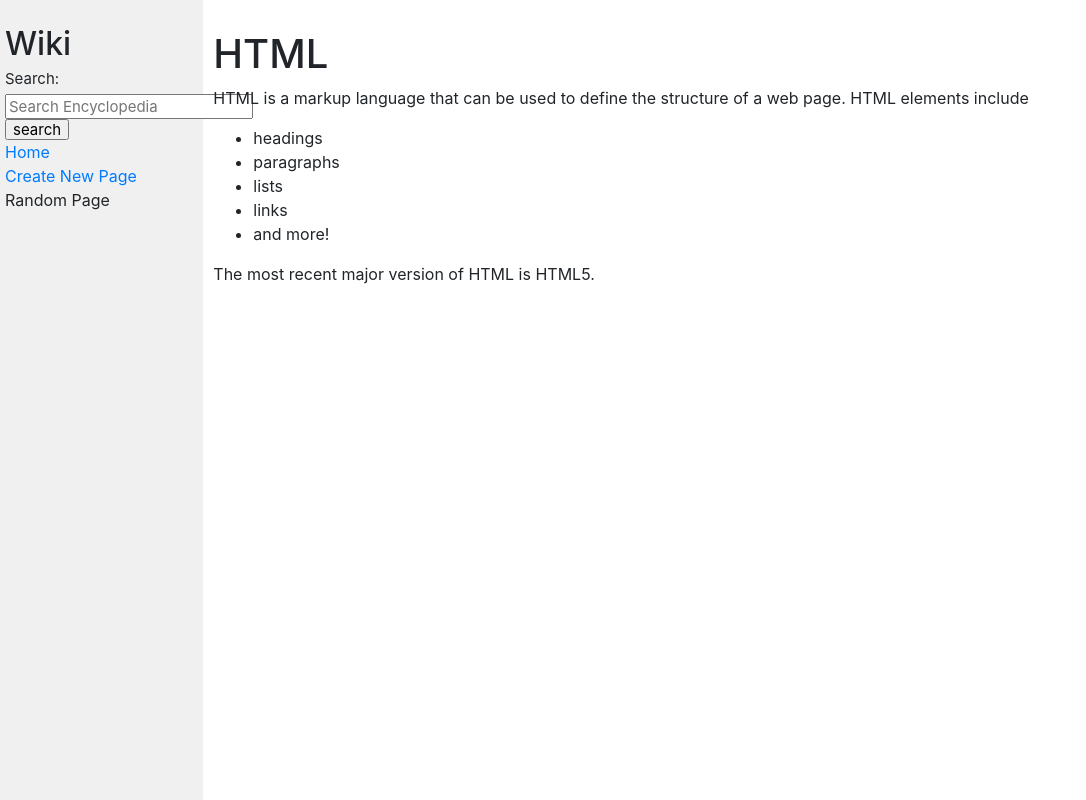
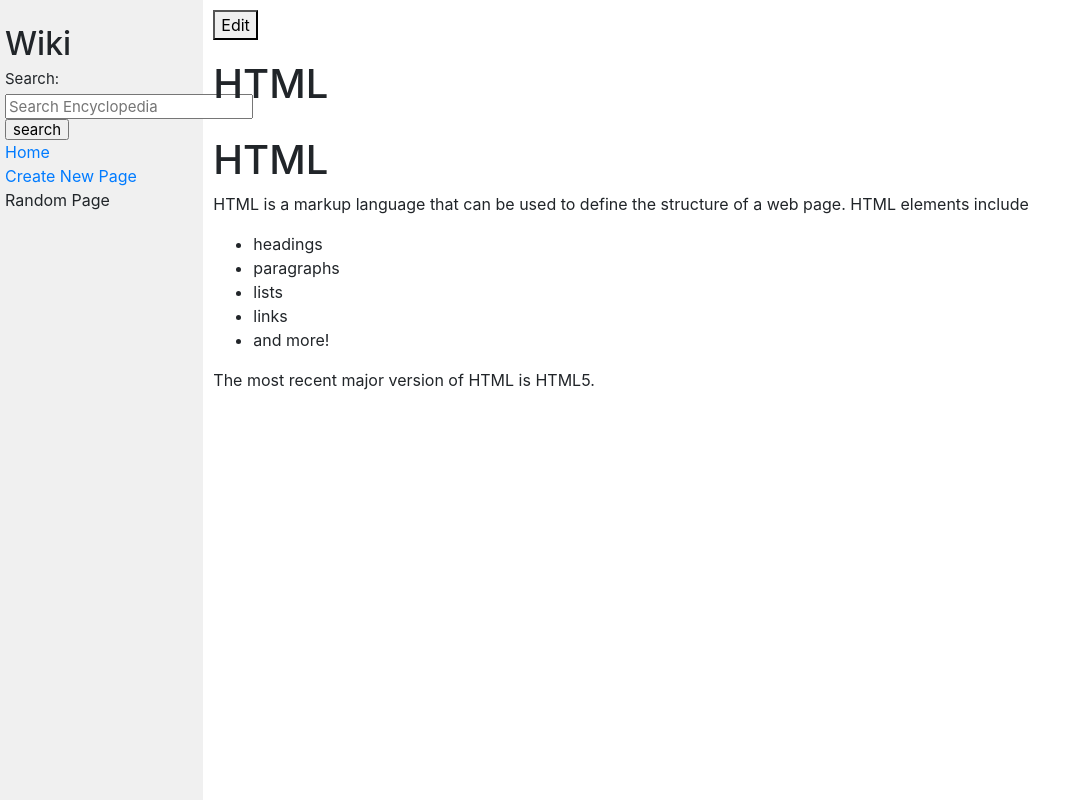
Before and after one commit to pudimlucy/CS50w, a Django app: page /wiki/HTML in a window 1280 px wide. Shown: the whole page, without its empty margins (0-1086 px from the left). Run offline with Django 3.2, Linux system fonts and the light colour scheme; some libraries are stand-ins or nearby versions.

Commit message:
--- Edit Page 1.0 --- 1. Created edit_page.html 2. Created url path and view function for edit_page

```diff
--- a/wiki/wiki/encyclopedia/templates/encyclopedia/entry.html
+++ b/wiki/wiki/encyclopedia/templates/encyclopedia/entry.html
@@ -4,6 +4,11 @@
 {% endblock %}
 
 {% block body %}
+    <form action="{% url 'edit'  %}" method = "POST">
+        {% csrf_token %}
+        <button type="submit" name="edit" value="{{title}}" id="edit">Edit</button>
+        <h1>{{title}}</h1>
+    </form>
 
     {{content|safe|escape}}
 
--- a/wiki/wiki/encyclopedia/templates/encyclopedia/error.html
+++ b/wiki/wiki/encyclopedia/templates/encyclopedia/error.html
@@ -6,6 +6,6 @@
 
 {% block body %}
 
-    <h1 class="alert alert-warning"> Error 404 : Page Not Found </h1>
+    <h1> {{error}} </h1>
 
 {% endblock %}
--- a/wiki/wiki/encyclopedia/urls.py
+++ b/wiki/wiki/encyclopedia/urls.py
@@ -5,6 +5,7 @@ from . import views
 urlpatterns = [
     path("", views.index, name="index"),
     path("/new", views.new, name="new"),
+    path("/edit", views.edit, name="edit"),
     path("wiki/<str:title>", views.page, name="title"),
     path("wiki/search/", views.get_search, name="search"),
 ]
--- a/wiki/wiki/encyclopedia/views.py
+++ b/wiki/wiki/encyclopedia/views.py
@@ -21,7 +21,10 @@ def page(request, title):
     page = util.get_entry(title)
 
     if not page:
-        return render(request, "encyclopedia/error.html")
+        return render(request, "encyclopedia/error.html",
+        {
+            "error": f"Error 404: page {title} not found"
+        })
     else:
         return render(
             request,
@@ -100,3 +103,19 @@ def new(request):
         "encyclopedia/new_page.html",
         {"cform": cform, "form": form, "error": False},
     )
+
+def edit(request):
+    title = request.POST.get("edit")
+    eform = forms.editpageform(initial = {'title': title, 'body':util.get_entry(title)})
+
+    if eform.is_valid():
+        return render (request, "encyclopedia/edit_page.html",{
+                "title":title,
+                "form":form,
+                "eform":eform
+            })
+    else:
+        return render (request, "encyclopedia/error.html",
+        {
+            "error": f"Error 500: Unexpected Error, try again"
+        })
```
Also changed, not shown: wiki/wiki/encyclopedia/forms.py (+7 -0 lines), wiki/wiki/encyclopedia/templates/encyclopedia/edit_page.html (added, +16 -0 lines).
